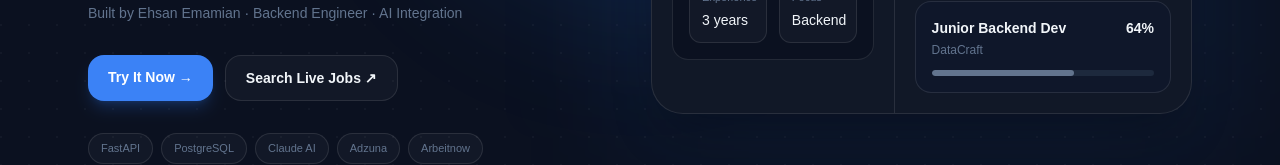
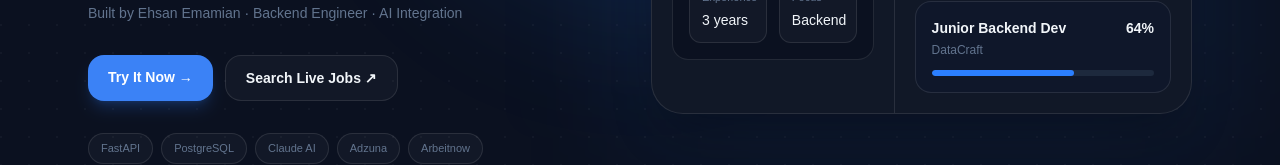
Before and after one commit to EhsanEmamian/ai-resume-matcher, a Next.js app in the folder frontend/: page / in a window 1280 px wide. Shown: the part 553-718 px from the top of the page. Built offline with nearby package versions, Linux system fonts and the light colour scheme.

Commit message:
feat(ui): animate landing page mock UI with dynamic counting and progress bars

```diff
--- a/frontend/src/app/live-jobs/LiveJobsClient.tsx
+++ b/frontend/src/app/live-jobs/LiveJobsClient.tsx
@@ -206,7 +206,8 @@ export default function LiveJobsClient() {
               className="space-y-6"
               variants={liveJobListVariants}
               initial="hidden"
-              animate="visible"
+              whileInView="visible"
+              viewport={{ once: true, margin: "-50px" }}
             >
               {results.map((job, index) => {
                 const saveKey = getSaveKey(job, index);
--- a/frontend/src/app/matches/[resumeId]/MatchesClient.tsx
+++ b/frontend/src/app/matches/[resumeId]/MatchesClient.tsx
@@ -469,7 +469,8 @@ if (loading) {
               className="space-y-6"
               variants={matchListVariants}
               initial="hidden"
-              animate="visible"
+              whileInView="visible"
+              viewport={{ once: true, margin: "-50px" }}
             >
               {filteredMatches.map((match) => (
                 <motion.article
--- a/frontend/src/components/landing/HeroSection.tsx
+++ b/frontend/src/components/landing/HeroSection.tsx
@@ -1,10 +1,45 @@
+"use client";
+
 import Link from "next/link";
+import { useEffect, useState } from "react";
+import {
+  animate,
+  motion,
+  useMotionValue,
+  useMotionValueEvent,
+  useTransform,
+} from "framer-motion";
 
 function SkillBadge({ children }: { children: React.ReactNode }) {
   return (
     <span className="rounded-full border border-white/10 bg-white/[0.04] px-2.5 py-1 font-mono text-[11px] text-slate-300">
       {children}
     </span>
+  );
+}
+
+const MOCK_ANIMATION_DURATION = 1.5;
+const MOCK_ANIMATION_EASE: [number, number, number, number] = [0.22, 1, 0.36, 1];
+
+function AnimatedExperienceYears({ target = 3 }: { target?: number }) {
+  const count = useMotionValue(0);
+  const rounded = useTransform(count, (value) => Math.round(value));
+  const [display, setDisplay] = useState(0);
+
+  useMotionValueEvent(rounded, "change", setDisplay);
+
+  useEffect(() => {
+    const controls = animate(count, target, {
+      duration: MOCK_ANIMATION_DURATION,
+      ease: MOCK_ANIMATION_EASE,
+    });
+    return controls.stop;
+  }, [count, target]);
+
+  return (
+    <p className="mt-1 font-mono text-sm text-slate-100">
+      {display} years
+    </p>
   );
 }
 
@@ -18,7 +53,7 @@ function MatchRow({
   company: string;
   title: string;
   score: number;
-  tone: "success" | "warning" | "muted";
+  tone: "success" | "warning" | "info";
   enriched?: boolean;
 }) {
   const barColor =
@@ -26,7 +61,22 @@ function MatchRow({
       ? "bg-emerald-500"
       : tone === "warning"
         ? "bg-amber-500"
-        : "bg-slate-500";
+        : "bg-blue-500";
+
+  const progress = useMotionValue(0);
+  const rounded = useTransform(progress, (value) => Math.round(value));
+  const barWidth = useTransform(progress, (value) => `${value}%`);
+  const [displayScore, setDisplayScore] = useState(0);
+
+  useMotionValueEvent(rounded, "change", setDisplayScore);
+
+  useEffect(() => {
+    const controls = animate(progress, score, {
+      duration: MOCK_ANIMATION_DURATION,
+      ease: MOCK_ANIMATION_EASE,
+    });
+    return controls.stop;
+  }, [progress, score]);
 
   return (
     <div className="rounded-2xl border border-white/10 bg-[#0F172A] p-4">
@@ -46,12 +96,15 @@ function MatchRow({
         </div>
 
         <p className="font-mono text-sm font-semibold text-slate-100">
-          {score}%
+          {displayScore}%
         </p>
       </div>
 
       <div className="mt-3 h-1.5 overflow-hidden rounded-full bg-slate-800">
-        <div className={`h-full rounded-full ${barColor}`} style={{ width: `${score}%` }} />
+        <motion.div
+          className={`h-full rounded-full ${barColor}`}
+          style={{ width: barWidth }}
+        />
       </div>
     </div>
   );
@@ -100,9 +153,7 @@ function DashboardMockup() {
                   <p className="font-mono text-[11px] text-slate-500">
                     Experience
                   </p>
-                  <p className="mt-1 font-mono text-sm text-slate-100">
-                    3 years
-                  </p>
+                  <AnimatedExperienceYears target={3} />
                 </div>
 
                 <div className="rounded-xl border border-white/10 bg-white/[0.03] p-3">
@@ -145,7 +196,7 @@ function DashboardMockup() {
                 company="DataCraft"
                 title="Junior Backend Dev"
                 score={64}
-                tone="muted"
+                tone="info"
               />
             </div>
           </div>
```
